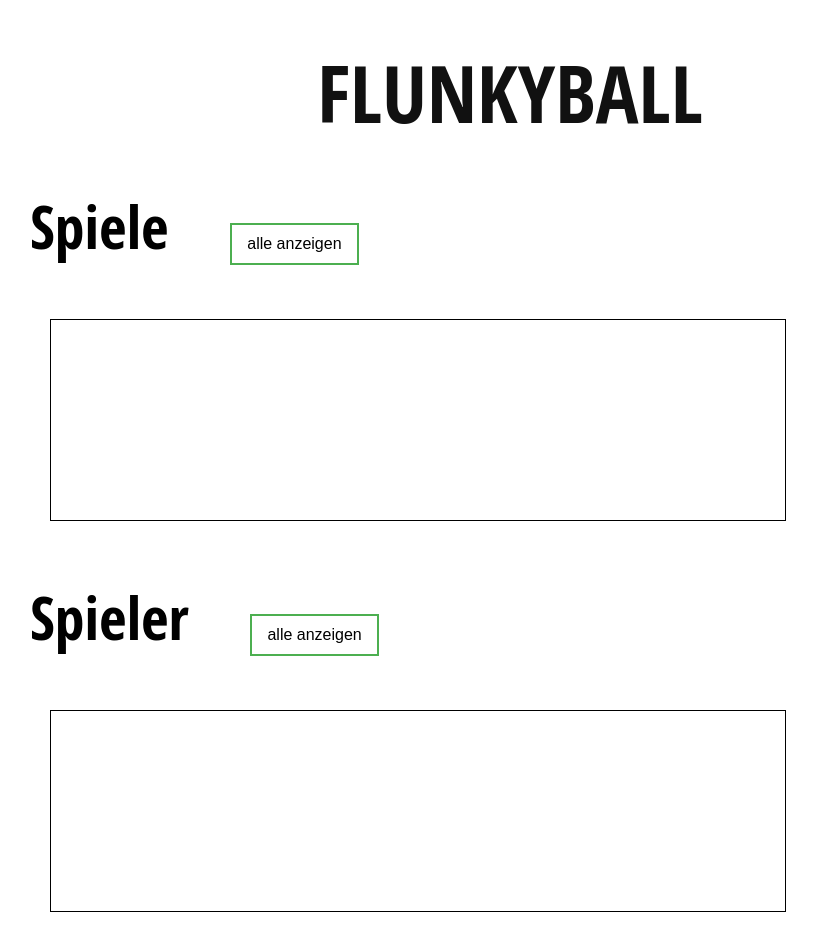
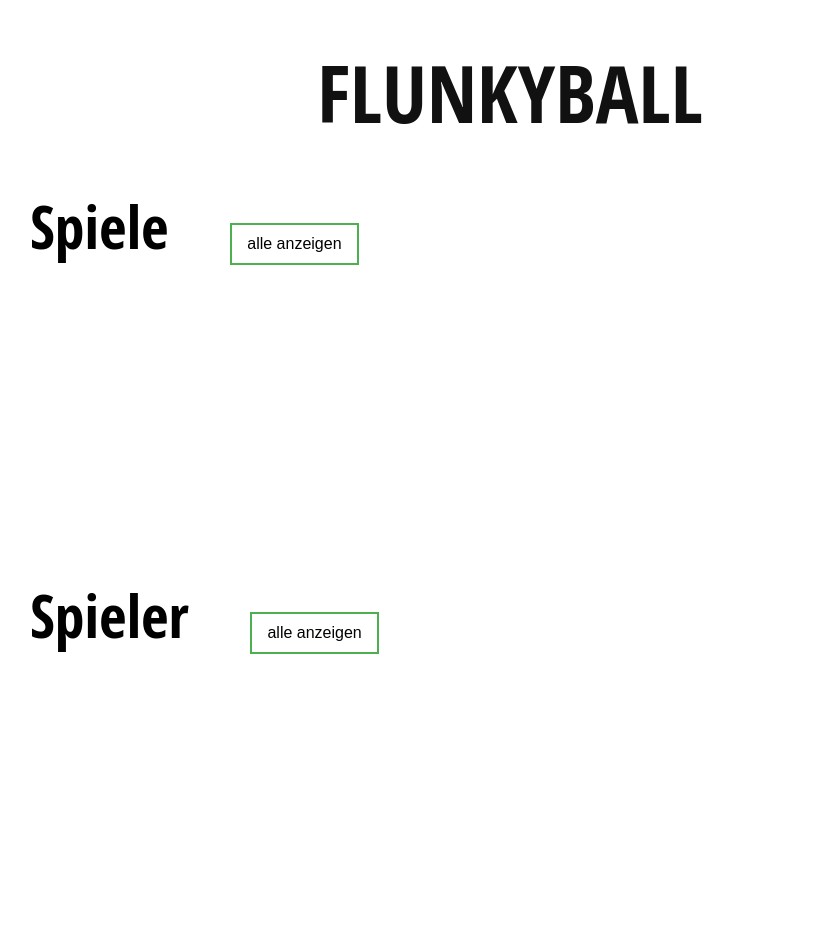
Before and after one commit to gadashi/flunkyball, a PHP site: page / in a window 1280 px wide. Shown: the whole page, without its empty margins (130-947 px from the left). After the commit the page ends 654 px from the top, so only its background shows below. Run offline with PHP 8.4, Linux system fonts and the light colour scheme; some libraries are stand-ins or nearby versions.

Commit message:
Update style.css

```diff
--- a/style.css
+++ b/style.css
@@ -23,14 +23,14 @@ div{
     margin-left: 20px;
     margin-right: 30%;
     height: 200px;
-    border: 1px solid black;
+
 }
 
 #Spieler {
   margin-left: 20px;
   margin-right: 30%;
   height: 200px;
-  border: 1px solid black;
+
 }
 
 a {
```
